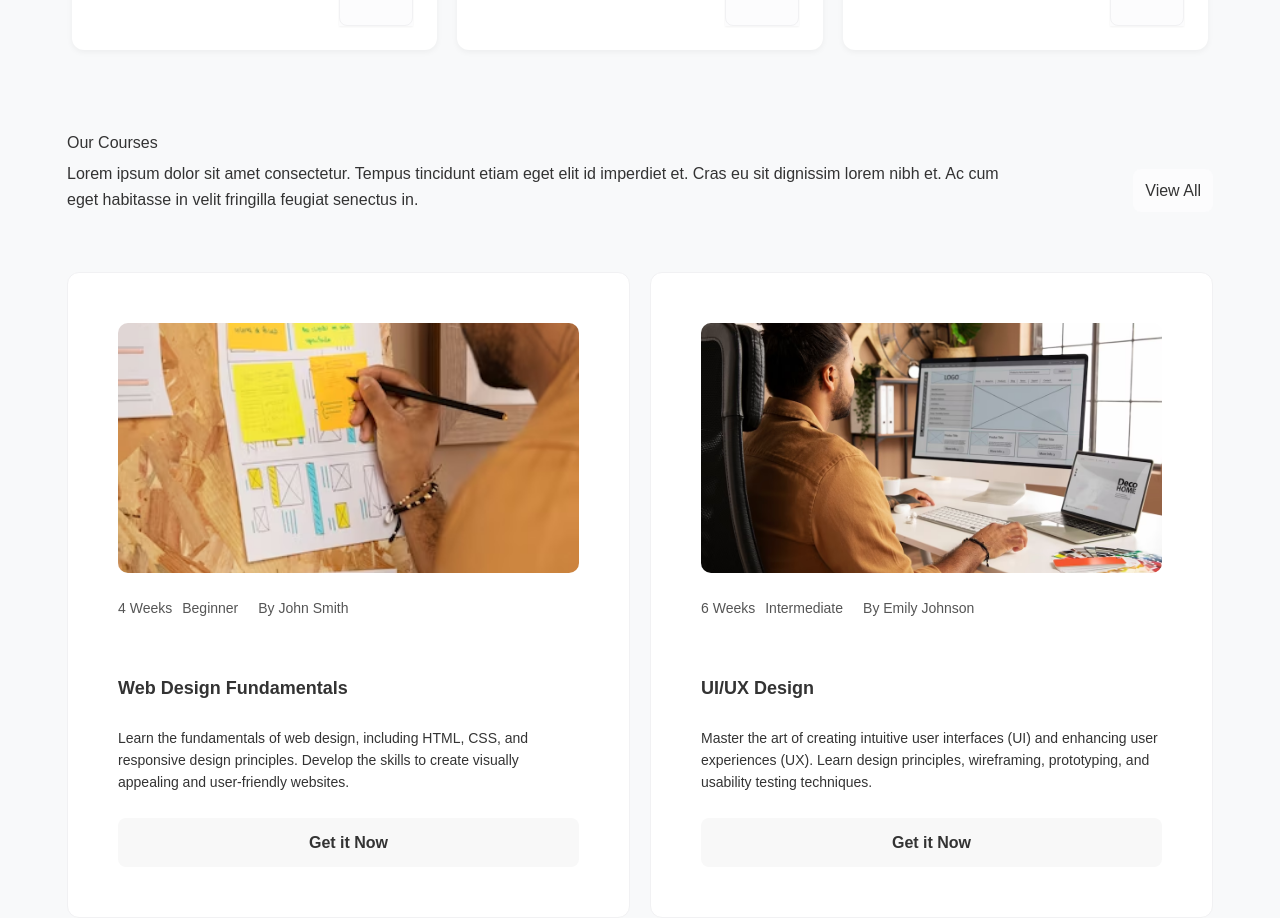
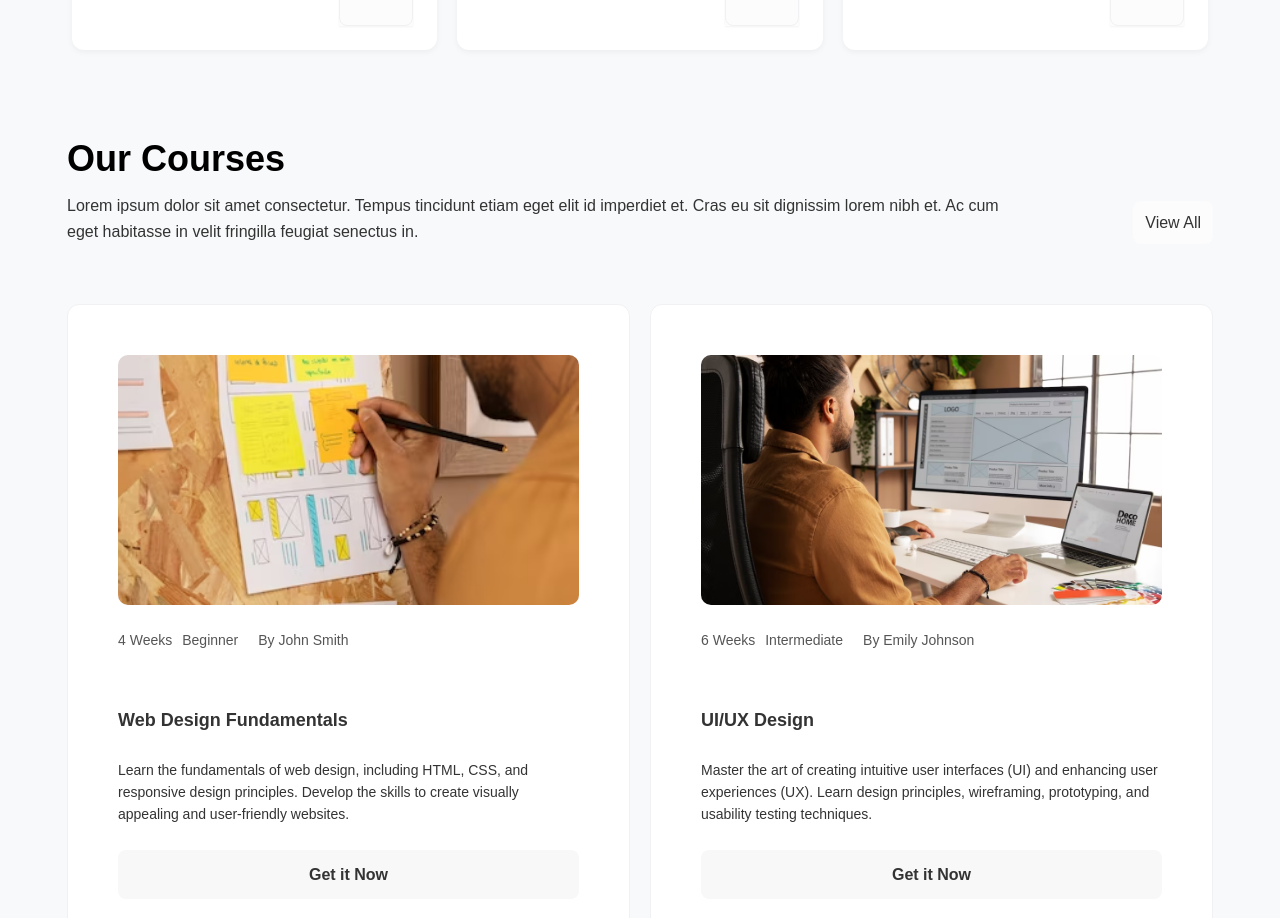
Before and after one commit to Mohamed-Taha69/Online-Courses-, a React (Vite) app: page / in a window 1280 px wide. Shown: the part 3284-4202 px from the top of the page. Built offline with nearby package versions, Linux system fonts and the light colour scheme.

Commit message:
Update CoursesSection.css

```diff
--- a/src/components/CoursesSection.css
+++ b/src/components/CoursesSection.css
@@ -45,6 +45,11 @@
     max-width: 933px;
     gap: 6px;
   }
+  .custom-text-section h1 {
+  font-size: 36px;
+  font-weight: 700;
+  color: #000;
+}
 
   .custom-cards {
     display: grid;
```
